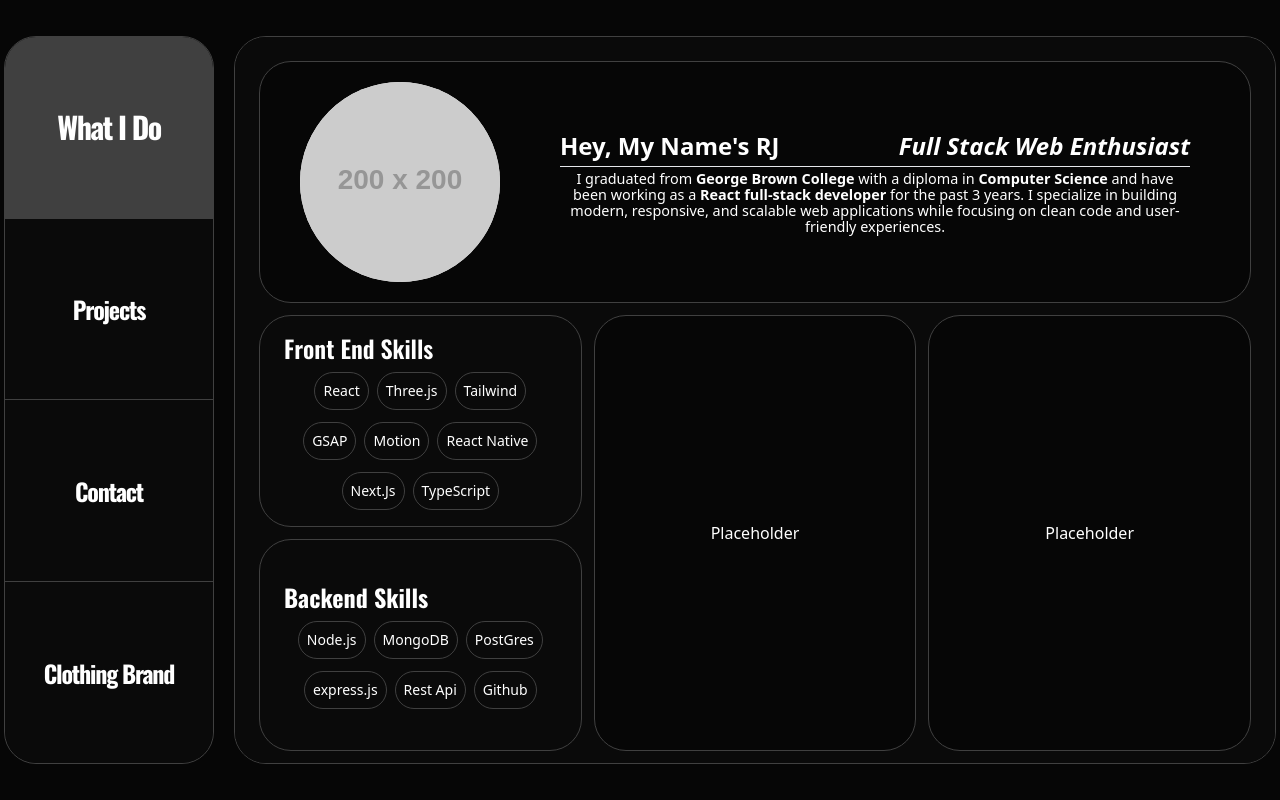
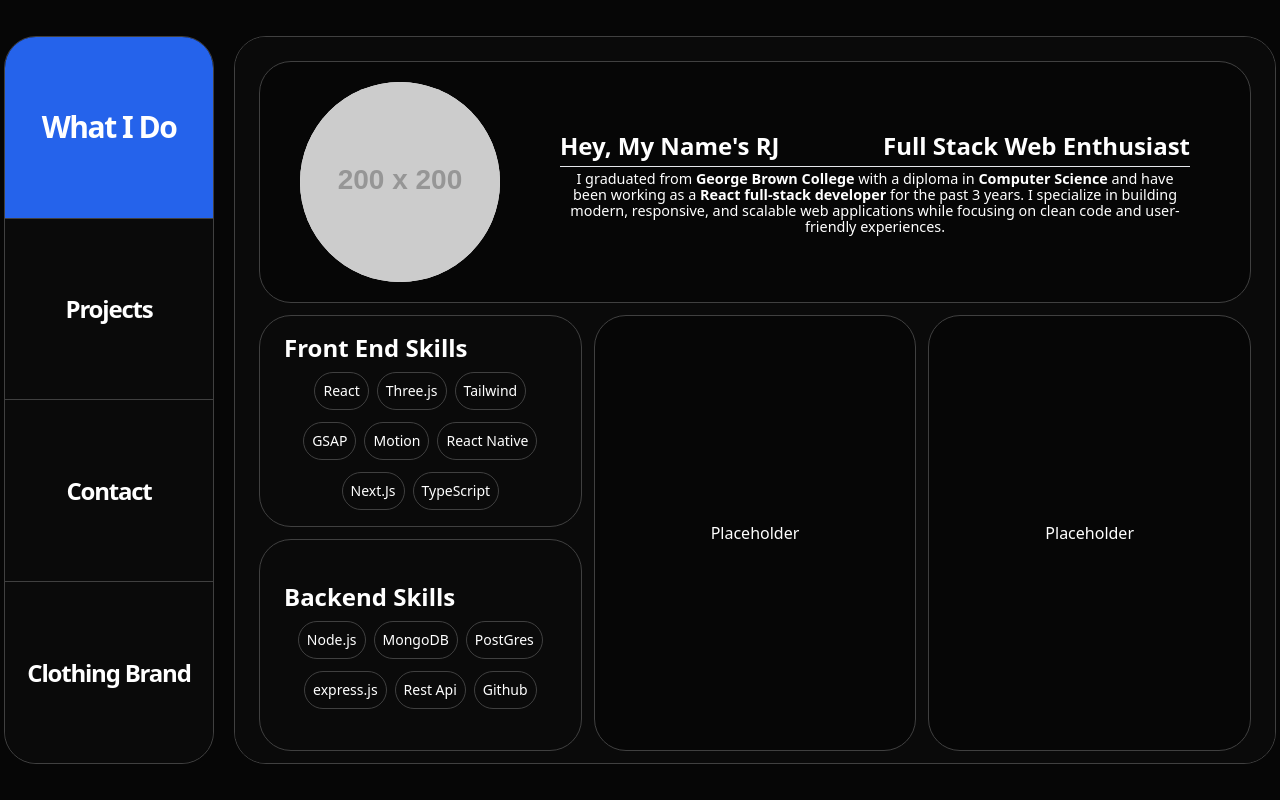
Before and after one commit to MagicEnvision/portfolio, a React (Vite) app: page / in a window 1280 px wide. Built offline with nearby package versions, Linux system fonts and the light colour scheme; no server answers.

Commit message:
removed font-oswald

```diff
--- a/src/App.jsx
+++ b/src/App.jsx
@@ -42,20 +42,20 @@ function App() {
           <ul className="flex flex-col justify-between box-border w-full items-center bg-neutral-950  rounded-[2rem]">
 
             <div className='w-full flex flex-col flex-grow'>
-            <li className={`flex select-none justify-center items-center font-bold font-oswald tracking-tighter border-b-[1px] border-neutral-700 text-2xl w-full text-center p-0 sm:p-5 h-full cursor-pointer
-             ${activePage === "me" ? 'bg-neutral-700 text-3xl transition-none hover:scale-125' : ''}  `} onClick={() => setActivePage("me")}>
+            <li className={`flex select-none justify-center items-center font-bold  tracking-tighter border-b-[1px] border-neutral-700 text-2xl w-full text-center p-0 sm:p-5 h-full cursor-pointer
+             ${activePage === "me" ? 'bg-blue-600 text-3xl transition-none' : ''}  `} onClick={() => setActivePage("me")}>
 
               {isMobile ?
               (<HiMiniHome size={24}/>)
 
               :
-              (<p className='transition duration-300 ease-in-out delay-110 '>What I Do</p>)
+              (<p className='transition duration-300 ease-in-out delay-110 hover:scale-125'>What I Do</p>)
 
               }
 
             </li>
-            <li className={`flex select-none justify-center items-center font-bold font-oswald tracking-tighter border-b-[1px] border-neutral-700 text-2xl w-full text-center p-0 sm:p-5 h-full cursor-pointer
-             ${activePage === "projects" ? 'bg-neutral-700 text-3xl transition-none' : ''} `} onClick={() => setActivePage("projects")}>
+            <li className={`flex select-none justify-center items-center font-bold  tracking-tighter border-b-[1px] border-neutral-700 text-2xl w-full text-center p-0 sm:p-5 h-full cursor-pointer
+             ${activePage === "projects" ? 'bg-green-600 text-3xl transition-none' : ''} `} onClick={() => setActivePage("projects")}>
 
               {isMobile ?
               (activePage === "projects" ? <FaFolderOpen /> : <FaFolderClosed />)
@@ -65,8 +65,8 @@ function App() {
 
               }
             </li>
-            <li className={`flex select-none justify-center items-center font-bold font-oswald tracking-tighter border-b-[1px] border-neutral-700 text-2xl w-full text-center p-0 sm:p-5 h-full cursor-pointer
-             ${activePage === "contact" ? 'bg-neutral-700 text-3xl transition-none' : ''} `} onClick={() => setActivePage("contact")}>
+            <li className={`flex select-none justify-center items-center font-bold  tracking-tighter border-b-[1px] border-neutral-700 text-2xl w-full text-center p-0 sm:p-5 h-full cursor-pointer
+             ${activePage === "contact" ? 'bg-pink-700 text-3xl transition-none' : ''} `} onClick={() => setActivePage("contact")}>
 
                {isMobile ?
               (<IoMdContact size={24}/>)
@@ -77,13 +77,13 @@ function App() {
             </li>
 
             <li className={`flex select-none justify-center items-center border-neutral-700 text-2xl w-full text-center p-0 sm:p-5 h-full cursor-pointer
-             ${activePage === "magic" ? 'bg-neutral-700  text-blion-none' : ''} `} onClick={() => setActivePage("magic")}>
+             ${activePage === "magic" ? 'bg-red-700  text-blion-none' : ''} `} onClick={() => setActivePage("magic")}>
 
               {isMobile ?
               ( <FaMagic size={24}/> )
 
               :
-              (<p className='font-bold font-oswald tracking-tighter transition duration-300 ease-in-out delay-110 hover:scale-125'>Clothing Brand</p>)
+              (<p className='font-bold  tracking-tighter transition duration-300 ease-in-out delay-110 hover:scale-125'>Clothing Brand</p>)
                 }
             </li>
             </div>
@@ -92,7 +92,7 @@ function App() {
           </ul>
         </div>
         <div className="flex w-full border-[1px] bg-neutral-950 border-neutral-700 justify-center rounded-[2rem] my-4 overflow-x-hidden overflow-y-auto">
-          <div className="w-full h-screen  rounded-[2rem] p-6 sm:p-6">
+          <div className="w-full h-screen rounded-[2rem] p-6 sm:p-6">
             {activePage === "me" && <WhatIDo />}
             {activePage === "projects" && <Projects />}
             {activePage === "contact" && <Contact />}
--- a/src/components/Magicenvision.jsx
+++ b/src/components/Magicenvision.jsx
@@ -20,11 +20,11 @@ const MagicEnvision = () => {
         className="border-[1px] rounded-[2rem] flex justify-center items-center flex-col border-neutral-700
        hover:shadow-[0px_0px_5px_0px_#EDEDED] transition-all duration-300 w-full bg-[#060606] col-span-1 row-span-1 p-4">
 
-        <h1 className="text-md md:text-2xl tracking-tight text-center font-oswald font-extrabold italic ">
+        <h1 className="text-md md:text-2xl tracking-tight text-center font-extralight  ">
           Magic Envision{" "}
-          <span className="text-sm md:text-xl tracking-tight font-light">
+          {/* <span className="text-sm md:text-xl tracking-tight font-light">
             {""}Clothing Brand
-          </span>
+          </span> */}
           <br />
         </h1>
         <div className="border-t-[1px] border-neutral-600 my-2 w-full" />
@@ -53,8 +53,8 @@ const MagicEnvision = () => {
         className="border-[1px] rounded-[2rem] flex justify-center items-center flex-col border-neutral-700
        hover:shadow-[0px_0px_5px_0px_#EDEDED] transition-all duration-300 w-full col-span-2 row-span-1 lg:col-span-1 bg-[#060606] p-4"
       >
-         <h1 className="text-md md:text-2xl tracking-tight text-center font-oswald font-extrabold italic ">
-          Definition
+         <h1 className="text-md md:text-2xl tracking-tight text-center font-extralight  ">
+          Meaning
           <br />
         </h1>
         <div className="border-t-[1px] border-neutral-600 my-2 w-full" />
--- a/src/components/Projects.jsx
+++ b/src/components/Projects.jsx
@@ -15,7 +15,7 @@ const Projects = () => {
       <div className='border-[1px] h-[18rem] col-span-1 row-span-1 border-neutral-700 rounded-[2rem]  hover:shadow-[0px_0px_5px_0px_#EDEDED] transition-all duration-300
        bg-[#060606] p-0 flex flex-col sm:flex-row hover:scale-95 '>
         <div className='w-[30%] py-4 px-3  h-full'>
-          <h1 className='font-oswald text-2xl tracking-tight leading-[1.75rem] m-0 '>Gaming Website Clone</h1>
+          <h1 className='text-2xl tracking-tight leading-[1.75rem] m-0 '>Gaming Website Clone</h1>
           <p className='text-md tracking-tighter leading-5 text-neutral-400'>Using three.js, react, and gsap</p>
         </div>
         <div className='w-[70%] h-full overflow-hidden object-fill'>
@@ -32,7 +32,7 @@ const Projects = () => {
      <div className='border-[1px] h-[18rem] col-span-1 row-span-1 border-neutral-700 rounded-[2rem]  hover:shadow-[0px_0px_5px_0px_#EDEDED] transition-all duration-300
        bg-[#060606] p-0 flex flex-col sm:flex-row hover:scale-95 '>
         <div className='w-[30%] py-4 px-3  h-full'>
-          <h1 className='font-oswald text-2xl tracking-tight leading-[1.75rem] m-0 '>Apple IPhone Site Clone</h1>
+          <h1 className='text-2xl tracking-tight leading-[1.75rem] m-0 '>Apple IPhone Site Clone</h1>
           <p className='text-md tracking-tighter leading-5 text-neutral-400'>Using three.js, react, and gsap</p>
         </div>
         <div className='w-[70%] h-full overflow-hidden object-fill'>
--- a/src/components/WhatIDo.jsx
+++ b/src/components/WhatIDo.jsx
@@ -91,7 +91,7 @@ const colours = [
             </motion.span>
 
             <motion.span
-              className="text-sm xl:text-2xl font-semibold sm:font-bold leading-4 italic text-center"
+              className="text-sm xl:text-2xl font-semibold sm:font-bold leading-4  text-center"
               initial={{ opacity: 0, scale: 0 }}
               animate={{ opacity: 1, scale: 1 }}
               transition={{
@@ -131,7 +131,7 @@ const colours = [
 
         <div className="border-[1px] w-full row-span-1 col-span-1
          hover:shadow-[0px_0px_5px_0px_#EDEDED] transition-all duration-300 border-neutral-700 rounded-[2rem] py-2 px-4 sm:py-4 sm:px-6">
-          <h1 className="text-md font-bold sm:text-2xl text-center md:text-left font-oswald sm:font-semibold mb-2">
+          <h1 className="text-md font-bold sm:text-2xl text-center md:text-left sm:font-semibold mb-2">
             Front End Skills
           </h1>
 
@@ -161,7 +161,7 @@ const colours = [
         </div>
         <div className="border-[1px] w-full flex flex-col justify-center row-span-1 col-span-1
          hover:shadow-[0px_0px_5px_0px_#EDEDED] transition-all duration-300 border-neutral-700 rounded-[2rem] py-2 px-4 sm:py-4 sm:px-6">
-          <h1 className="text-md font-bold sm:text-2xl text-center md:text-left font-oswald  mb-2">
+          <h1 className="text-md font-bold sm:text-2xl text-center md:text-left  mb-2">
             Backend Skills
           </h1>
           <div className="flex flex-wrap text-center gap-2 gap-y-3 justify-center">
@@ -179,7 +179,7 @@ const colours = [
         </div>
         <div className="border-[1px] w-full flex flex-col justify-center row-span-1 col-span-1
          hover:shadow-[0px_0px_5px_0px_#EDEDED] transition-all duration-300  border-neutral-700 rounded-[2rem] py-2 px-4 sm:py-4 sm:px-6">
-          <h1 className="text-md font-bold sm:text-2xl text-center md:text-left font-oswald mb-2">
+          <h1 className="text-md font-bold sm:text-2xl text-center md:text-left mb-2">
             Developer Tools
           </h1>
           <div className="flex flex-wrap text-center gap-2 gap-y-3 justify-center">
@@ -197,14 +197,14 @@ const colours = [
         </div>
         <div className="border-[1px] w-full row-span-1 col-span-1
          hover:shadow-[0px_0px_5px_0px_#EDEDED] transition-all duration-300 border-neutral-700 rounded-[2rem] py-2 px-4 sm:py-4 sm:px-6">
-          <h1 className="text-md font-bold sm:text-2xl text-center md:text-left font-oswald mb-2">
+          <h1 className="text-md font-bold sm:text-2xl text-center md:text-left mb-2">
             PlaceHolder
           </h1>
 
         </div>
         <div className="border-[1px] w-full row-span-1 col-span-1
          hover:shadow-[0px_0px_5px_0px_#EDEDED] transition-all duration-300  border-neutral-700 rounded-[2rem] py-2 px-4 sm:py-4 sm:px-6 mb-4">
-          <h1 className="text-md font-bold sm:text-2xl text-center md:text-left font-oswald mb-2">
+          <h1 className="text-md font-bold sm:text-2xl text-center md:text-left mb-2">
             PlaceHolder
           </h1>
         </div>
```
Also changed, not shown: src/components/Contact.jsx (+10 -10 lines).
